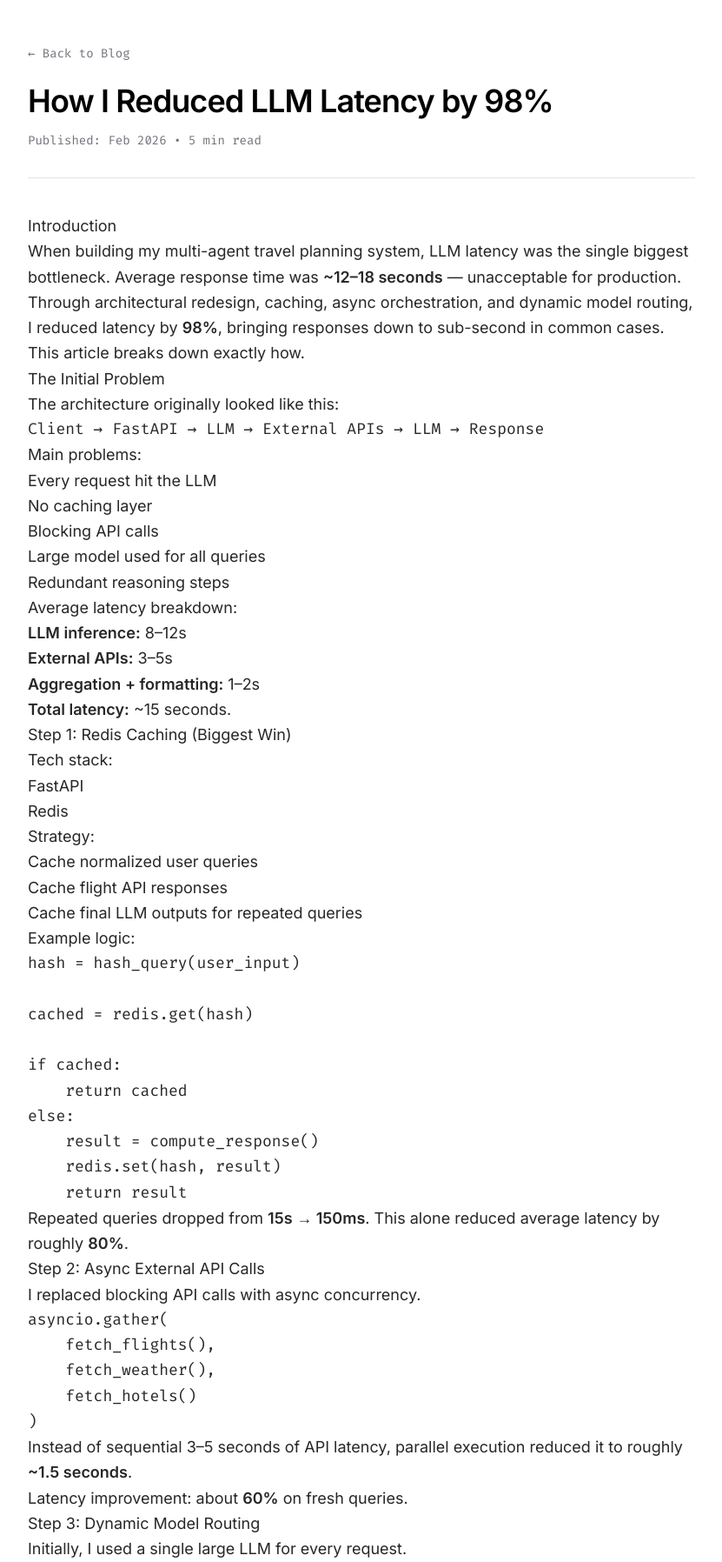
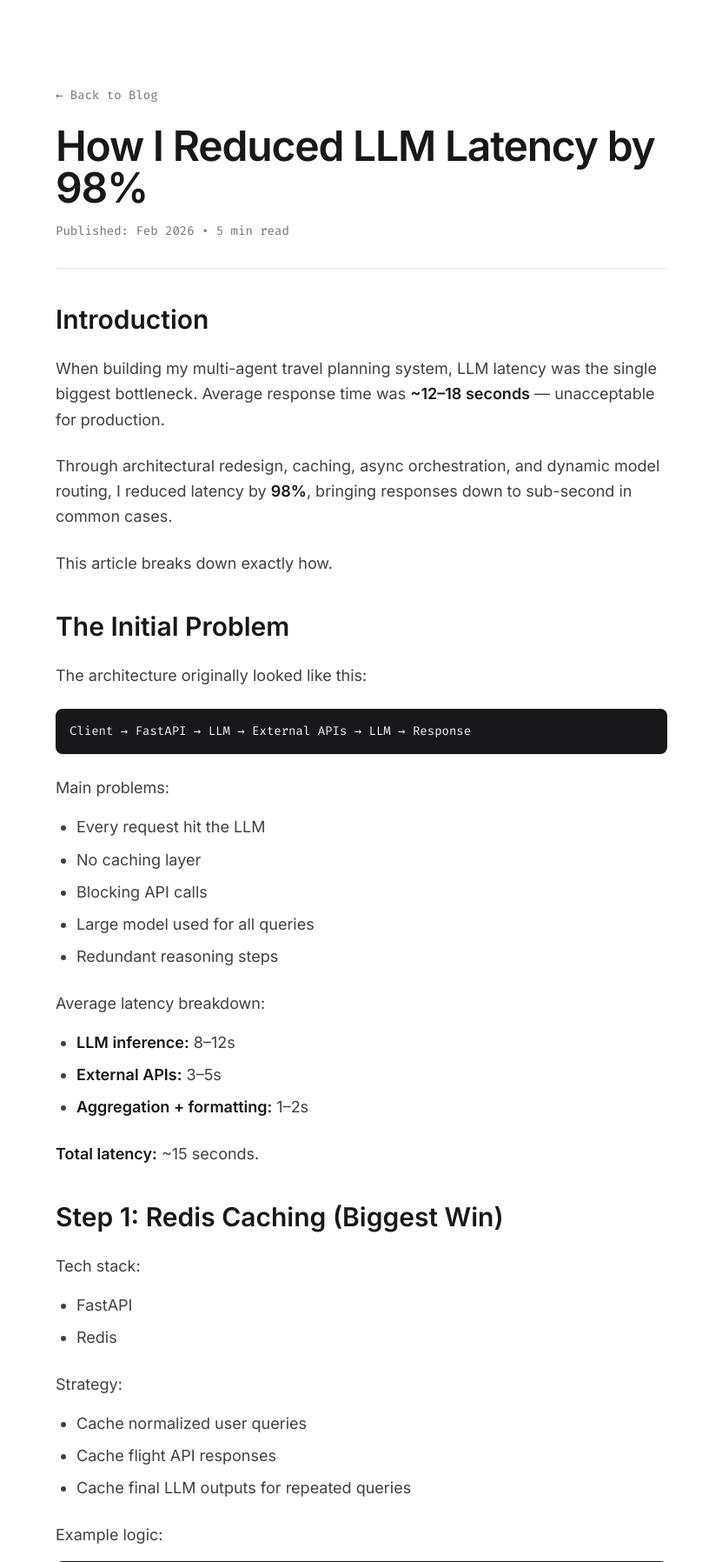
Before and after one commit to XAVIER-A-P/XAVIER-A-P, a FastAPI app: page /blog/llm-latency-reduction in a window 1280 px wide. Shown: the part 93-1889 px from the top of the page at 87% size, without its empty margins (224-1055 px from the left). Run offline with FastAPI, Linux system fonts and the light colour scheme; some libraries are stand-ins or nearby versions.

Commit message:
Update UI

```diff
--- a/templates/posts/llm-latency-reduction.html
+++ b/templates/posts/llm-latency-reduction.html
@@ -1,14 +1,14 @@
 {% extends "base.html" %}
 
 {% block content %}
-<article class="max-w-3xl mx-auto">
+<article class="max-w-3xl mx-auto py-12 px-4 sm:px-6 lg:px-8">
 
     <header class="mb-10 border-b border-zinc-200 pb-8">
-        <a href="/blog" class="text-sm font-mono text-zinc-500 hover:text-black mb-6 inline-block">
+        <a href="/blog" class="text-sm font-mono text-zinc-500 hover:text-zinc-900 transition-colors mb-6 inline-block">
             ← Back to Blog
         </a>
 
-        <h1 class="text-3xl md:text-4xl font-bold tracking-tight text-black mb-4">
+        <h1 class="text-3xl md:text-5xl font-extrabold tracking-tight text-zinc-900 mb-4 leading-tight">
             How I Reduced LLM Latency by 98%
         </h1>
 
@@ -17,33 +17,33 @@
         </p>
     </header>
 
-    <div class="prose prose-zinc max-w-none text-zinc-800 leading-relaxed text-lg">
+    <div class="prose prose-zinc max-w-none text-zinc-700 leading-relaxed text-lg">
 
-        <h2>Introduction</h2>
+        <h2 class="text-2xl md:text-3xl font-extrabold text-zinc-900 mt-10 mb-6">Introduction</h2>
 
-        <p>
+        <p class="mb-6">
             When building my multi-agent travel planning system, LLM latency was the single biggest bottleneck.
-        Average response time was <strong>~12–18 seconds</strong> — unacceptable for production.
+            Average response time was <strong class="text-zinc-900 font-semibold">~12–18 seconds</strong> — unacceptable for production.
         </p>
 
-        <p>
+        <p class="mb-6">
             Through architectural redesign, caching, async orchestration, and dynamic model routing,
-        I reduced latency by <strong>98%</strong>, bringing responses down to sub-second in common cases.
+            I reduced latency by <strong class="text-zinc-900 font-semibold">98%</strong>, bringing responses down to sub-second in common cases.
         </p>
 
-        <p>
+        <p class="mb-6">
             This article breaks down exactly how.
         </p>
 
-        <h2>The Initial Problem</h2>
+        <h2 class="text-2xl md:text-3xl font-extrabold text-zinc-900 mt-10 mb-6">The Initial Problem</h2>
 
-        <p>The architecture originally looked like this:</p>
+        <p class="mb-6">The architecture originally looked like this:</p>
 
-        <pre><code>Client → FastAPI → LLM → External APIs → LLM → Response</code></pre>
+        <pre class="bg-zinc-900 text-zinc-100 p-4 rounded-lg overflow-x-auto mb-6 shadow-sm font-mono text-sm"><code>Client → FastAPI → LLM → External APIs → LLM → Response</code></pre>
 
-        <p>Main problems:</p>
+        <p class="mb-4">Main problems:</p>
 
-        <ul>
+        <ul class="list-disc pl-6 mb-6 space-y-2">
             <li>Every request hit the LLM</li>
             <li>No caching layer</li>
             <li>Blocking API calls</li>
@@ -51,37 +51,36 @@
             <li>Redundant reasoning steps</li>
         </ul>
 
-        <p>Average latency breakdown:</p>
+        <p class="mb-4">Average latency breakdown:</p>
 
-        <ul>
-            <li><strong>LLM inference:</strong> 8–12s</li>
-            <li><strong>External APIs:</strong> 3–5s</li>
-            <li><strong>Aggregation + formatting:</strong> 1–2s</li>
+        <ul class="list-disc pl-6 mb-6 space-y-2">
+            <li><strong class="text-zinc-900 font-semibold">LLM inference:</strong> 8–12s</li>
+            <li><strong class="text-zinc-900 font-semibold">External APIs:</strong> 3–5s</li>
+            <li><strong class="text-zinc-900 font-semibold">Aggregation + formatting:</strong> 1–2s</li>
         </ul>
 
-        <p><strong>Total latency:</strong> ~15 seconds.</p>
+        <p class="mb-6"><strong class="text-zinc-900 font-semibold">Total latency:</strong> ~15 seconds.</p>
 
-        <h2>Step 1: Redis Caching (Biggest Win)</h2>
+        <h2 class="text-2xl md:text-3xl font-extrabold text-zinc-900 mt-10 mb-6">Step 1: Redis Caching (Biggest Win)</h2>
 
-        <p>Tech stack:</p>
+        <p class="mb-4">Tech stack:</p>
 
-        <ul>
+        <ul class="list-disc pl-6 mb-6 space-y-2">
             <li>FastAPI</li>
             <li>Redis</li>
         </ul>
 
-        <p>Strategy:</p>
+        <p class="mb-4">Strategy:</p>
 
-        <ul>
+        <ul class="list-disc pl-6 mb-6 space-y-2">
             <li>Cache normalized user queries</li>
             <li>Cache flight API responses</li>
             <li>Cache final LLM outputs for repeated queries</li>
         </ul>
 
-        <p>Example logic:</p>
+        <p class="mb-4">Example logic:</p>
 
-<pre><code>hash = hash_query(user_input)
-
+        <pre class="bg-zinc-900 text-zinc-100 p-4 rounded-lg overflow-x-auto mb-6 shadow-sm font-mono text-sm"><code>hash = hash_query(user_input)
 cached = redis.get(hash)
 
 if cached:
@@ -89,137 +88,137 @@ if cached:
 else:
     result = compute_response()
     redis.set(hash, result)
-    return result
-</code></pre>
+    return result</code></pre>
 
-        <p>
-        Repeated queries dropped from <strong>15s → 150ms</strong>.
-        This alone reduced average latency by roughly <strong>80%</strong>.
+        <p class="mb-6">
+            Repeated queries dropped from <strong class="text-zinc-900 font-semibold">15s → 150ms</strong>.
+            This alone reduced average latency by roughly <strong class="text-zinc-900 font-semibold">80%</strong>.
         </p>
 
-        <h2>Step 2: Async External API Calls</h2>
+        <h2 class="text-2xl md:text-3xl font-extrabold text-zinc-900 mt-10 mb-6">Step 2: Async External API Calls</h2>
 
-        <p>
+        <p class="mb-6">
             I replaced blocking API calls with async concurrency.
         </p>
 
-<pre><code>asyncio.gather(
+        <pre class="bg-zinc-900 text-zinc-100 p-4 rounded-lg overflow-x-auto mb-6 shadow-sm font-mono text-sm"><code>asyncio.gather(
     fetch_flights(),
     fetch_weather(),
     fetch_hotels()
-)
-</code></pre>
+)</code></pre>
 
-        <p>
+        <p class="mb-6">
             Instead of sequential 3–5 seconds of API latency,
-        parallel execution reduced it to roughly <strong>~1.5 seconds</strong>.
+            parallel execution reduced it to roughly <strong class="text-zinc-900 font-semibold">~1.5 seconds</strong>.
         </p>
 
-        <p>
-        Latency improvement: about <strong>60%</strong> on fresh queries.
+        <p class="mb-6">
+            Latency improvement: about <strong class="text-zinc-900 font-semibold">60%</strong> on fresh queries.
         </p>
 
-        <h2>Step 3: Dynamic Model Routing</h2>
+        <h2 class="text-2xl md:text-3xl font-extrabold text-zinc-900 mt-10 mb-6">Step 3: Dynamic Model Routing</h2>
 
-        <p>
+        <p class="mb-6">
             Initially, I used a single large LLM for every request.
         </p>
 
-        <p>Instead, I introduced routing logic:</p>
+        <p class="mb-4">Instead, I introduced routing logic:</p>
 
-        <ul>
+        <ul class="list-disc pl-6 mb-6 space-y-2">
             <li>Small model → simple queries</li>
             <li>Large model → complex reasoning</li>
             <li>Deterministic path → no LLM required</li>
         </ul>
 
-        <p>Routing signals included:</p>
+        <p class="mb-4">Routing signals included:</p>
 
-        <ul>
+        <ul class="list-disc pl-6 mb-6 space-y-2">
             <li>Token count</li>
             <li>Intent classification</li>
             <li>Required reasoning depth</li>
         </ul>
 
-        <p>
-        This reduced inference cost by <strong>~60%</strong> and latency by <strong>~40%</strong>.
+        <p class="mb-6">
+            This reduced inference cost by <strong class="text-zinc-900 font-semibold">~60%</strong> and latency by <strong class="text-zinc-900 font-semibold">~40%</strong>.
         </p>
 
-        <h2>Step 4: Eliminating Redundant Reasoning Loops</h2>
+        <h2 class="text-2xl md:text-3xl font-extrabold text-zinc-900 mt-10 mb-6">Step 4: Eliminating Redundant Reasoning Loops</h2>
 
-        <p>
+        <p class="mb-6">
             The original system used multi-step reasoning chains for every query.
         </p>
 
-        <p>Optimization strategy:</p>
+        <p class="mb-4">Optimization strategy:</p>
 
-        <ul>
+        <ul class="list-disc pl-6 mb-6 space-y-2">
             <li>Invoke reasoning chains only when required</li>
             <li>Skip planning steps for structured requests</li>
         </ul>
 
-        <p>
-        This removed roughly <strong>2–3 seconds</strong> from many requests.
+        <p class="mb-6">
+            This removed roughly <strong class="text-zinc-900 font-semibold">2–3 seconds</strong> from many requests.
         </p>
 
-        <h2>Step 5: Smart API Response Storage</h2>
+        <h2 class="text-2xl md:text-3xl font-extrabold text-zinc-900 mt-10 mb-6">Step 5: Smart API Response Storage</h2>
 
-        <p>
+        <p class="mb-4">
             Flight data was retrieved from external travel APIs.
             Instead of sending raw JSON to the LLM every time, I:
         </p>
 
-        <ul>
+        <ul class="list-disc pl-6 mb-6 space-y-2">
             <li>Structured responses once</li>
             <li>Stored normalized outputs</li>
             <li>Passed compact summaries to the LLM</li>
         </ul>
 
-        <p>
+        <p class="mb-6">
             Reduced token usage significantly and lowered inference time.
         </p>
 
-        <h2>Final Results</h2>
+        <h2 class="text-2xl md:text-3xl font-extrabold text-zinc-900 mt-10 mb-6">Final Results</h2>
 
-        <table>
-            <thead>
+        <div class="overflow-x-auto mb-8">
+            <table class="w-full text-left border-collapse border border-zinc-200 rounded-lg shadow-sm">
+                <thead class="bg-zinc-100 border-b border-zinc-200">
                     <tr>
-                    <th>Stage</th>
-                    <th>Average Latency</th>
+                        <th class="py-3 px-4 font-bold text-zinc-900">Stage</th>
+                        <th class="py-3 px-4 font-bold text-zinc-900">Average Latency</th>
                     </tr>
                 </thead>
-            <tbody>
+                <tbody class="divide-y divide-zinc-200 bg-white">
                     <tr>
-                    <td>Initial System</td>
-                    <td>~15 seconds</td>
+                        <td class="py-3 px-4 text-zinc-800">Initial System</td>
+                        <td class="py-3 px-4 text-zinc-800 font-mono text-sm">~15 seconds</td>
                     </tr>
                     <tr>
-                    <td>After Caching</td>
-                    <td>~3 seconds</td>
+                        <td class="py-3 px-4 text-zinc-800">After Caching</td>
+                        <td class="py-3 px-4 text-zinc-800 font-mono text-sm">~3 seconds</td>
                     </tr>
                     <tr>
-                    <td>Async APIs</td>
-                    <td>~1.5 seconds</td>
+                        <td class="py-3 px-4 text-zinc-800">Async APIs</td>
+                        <td class="py-3 px-4 text-zinc-800 font-mono text-sm">~1.5 seconds</td>
                     </tr>
                     <tr>
-                    <td>Model Routing</td>
-                    <td>~1 second</td>
+                        <td class="py-3 px-4 text-zinc-800">Model Routing</td>
+                        <td class="py-3 px-4 text-zinc-800 font-mono text-sm">~1 second</td>
                     </tr>
-                <tr>
-                    <td>Final Optimized System</td>
-                    <td>&lt;300ms (cache hits)</td>
+                    <tr class="bg-zinc-50">
+                        <td class="py-3 px-4 font-semibold text-zinc-900">Final Optimized System</td>
+                        <td class="py-3 px-4 font-bold text-emerald-600 font-mono text-sm">&lt;300ms (cache hits)</td>
                     </tr>
                 </tbody>
             </table>
+        </div>
 
-        <h2>Key Lessons</h2>
+        <h2 class="text-2xl md:text-3xl font-extrabold text-zinc-900 mt-10 mb-6">Key Lessons</h2>
 
-        <ul>
-            <li>Most latency problems are architectural, not model related.</li>
-            <li>Caching often provides larger gains than model optimization.</li>
-            <li>Parallel API execution is essential.</li>
-            <li>Reducing token usage lowers both latency and cost.</li>
-            <li>Production LLM systems require strong systems engineering, not just prompt design.</li>
+        <ul class="list-disc pl-6 mb-6 space-y-3">
+            <li><strong class="text-zinc-900">Most latency problems are architectural</strong>, not model related.</li>
+            <li><strong class="text-zinc-900">Caching often provides larger gains</strong> than model optimization.</li>
+            <li><strong class="text-zinc-900">Parallel API execution</strong> is essential.</li>
+            <li><strong class="text-zinc-900">Reducing token usage</strong> lowers both latency and cost.</li>
+            <li>Production LLM systems require <strong class="text-zinc-900">strong systems engineering</strong>, not just prompt design.</li>
         </ul>
 
     </div>
```
Lines whose indentation alone changed are shown as unchanged.
